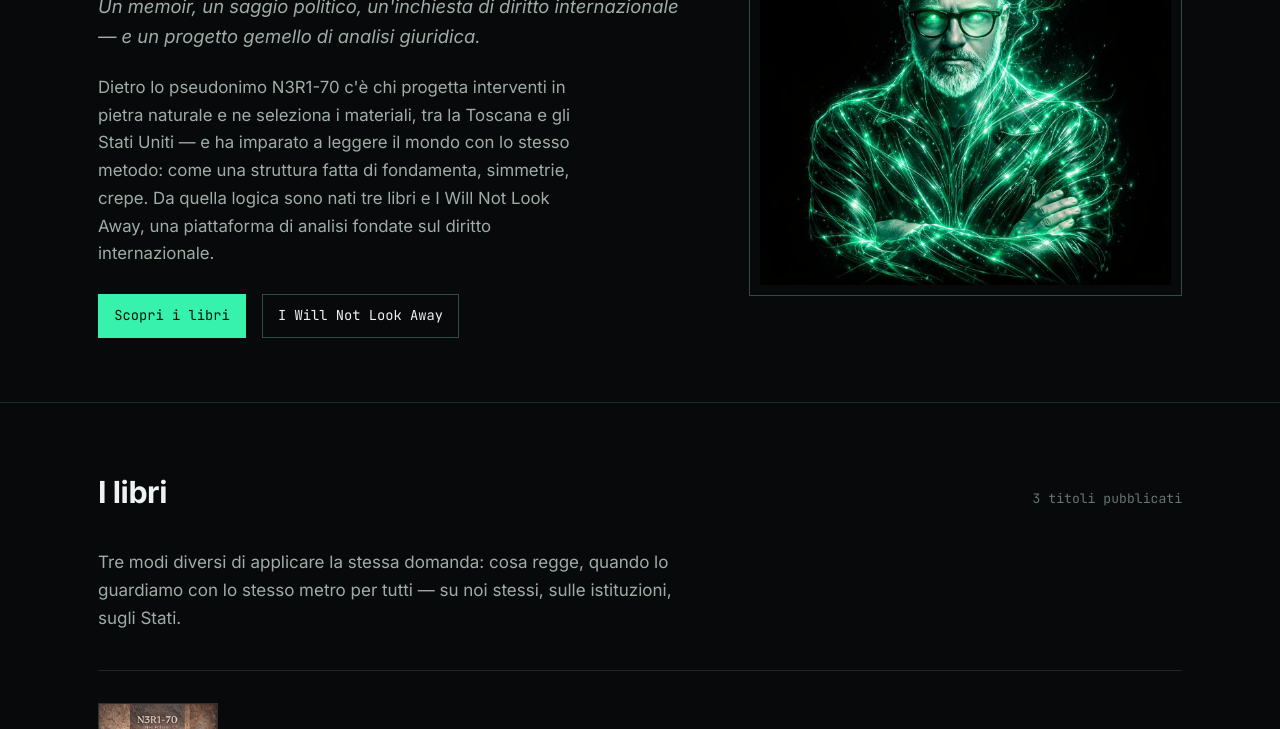
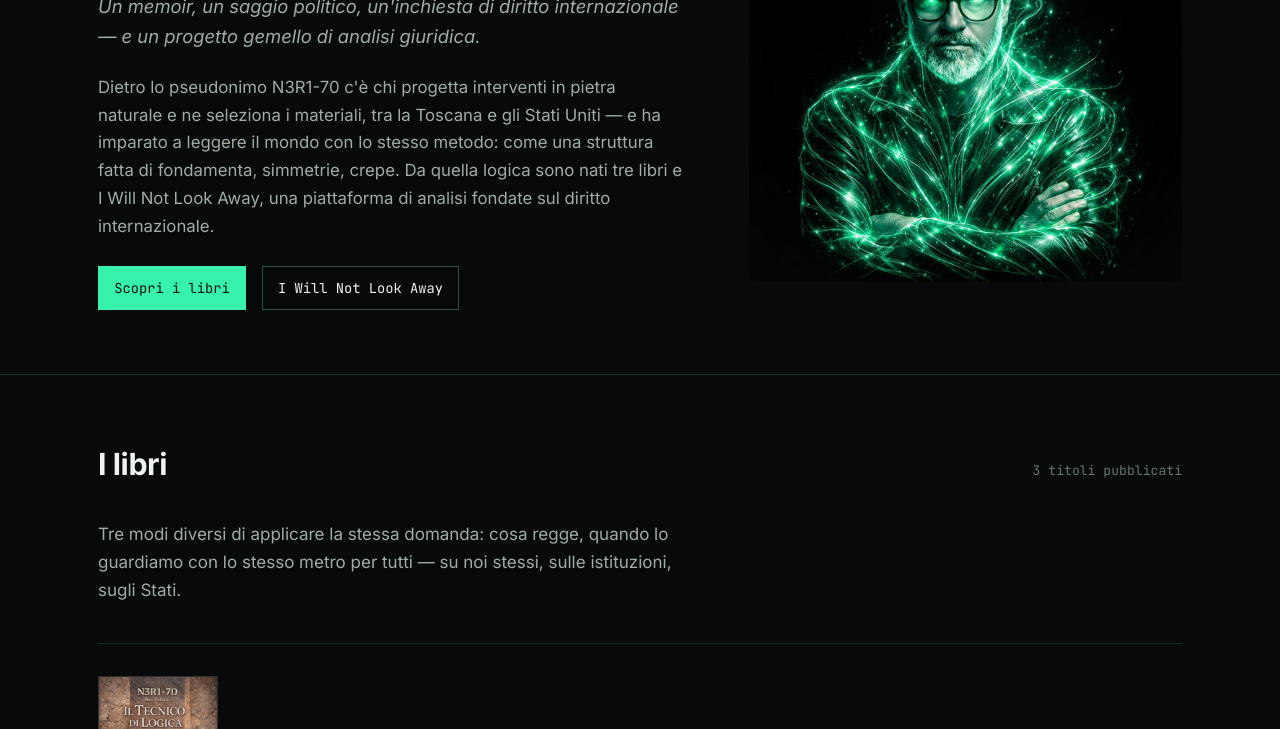
Before and after one commit to N3R1-70/n3r1-70.online, a plain HTML site: page index.html in a window 1280 px wide. Shown: the part 354-1083 px from the top of the page. Drawn offline with Linux system fonts and the light colour scheme.

Commit message:
Add files via upload

```diff
--- a/css/style.css
+++ b/css/style.css
@@ -189,7 +189,7 @@ p{ margin: 0 0 1.2em; }
 
 @media (max-width: 860px){
   .hero .shell{ grid-template-columns: 1fr; }
-  .hero-portrait{ order: -1; max-width: 260px; margin: 0 auto; }
+  .hero-portrait{ order: -1; max-width: min(440px, 85%); margin: 0 auto; }
 }
 
 .eyebrow-id{
@@ -216,7 +216,6 @@ p{ margin: 0 0 1.2em; }
 .hero p.lede{
   color: var(--text-muted);
   font-size: 1.05rem;
-  max-width: 46ch;
 }
 
 .hero-actions{
@@ -228,11 +227,15 @@ p{ margin: 0 0 1.2em; }
 
 .hero-portrait{
   position: relative;
-  border: 1px solid var(--line-strong);
-  padding: 10px;
 }
 
-.hero-portrait img{ width: 100%; height: auto; }
+.hero-portrait img{
+  width: 100%;
+  height: auto;
+  display: block;
+  -webkit-mask-image: radial-gradient(ellipse 82% 82% at 50% 45%, black 62%, transparent 100%);
+          mask-image: radial-gradient(ellipse 82% 82% at 50% 45%, black 62%, transparent 100%);
+}
 
 /* --------------------------------- buttons ---------------------------------- */
 
```
